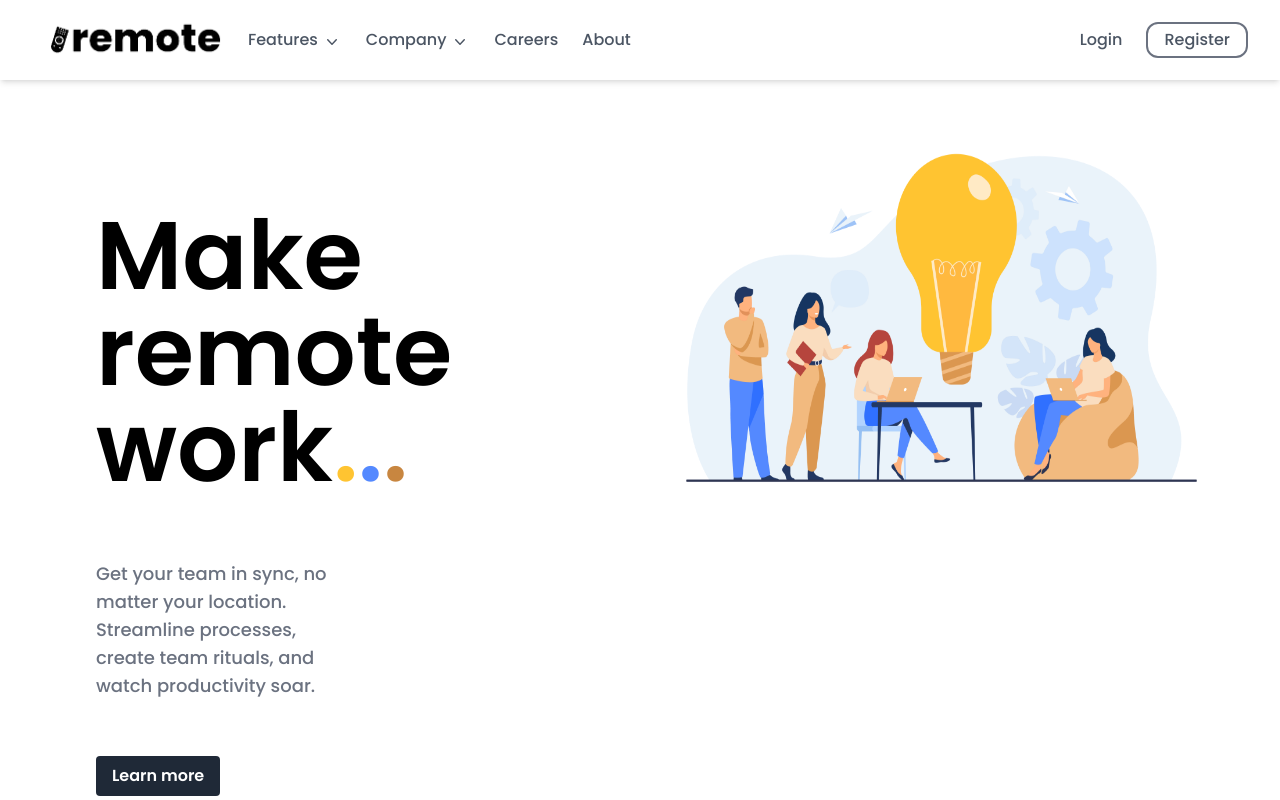
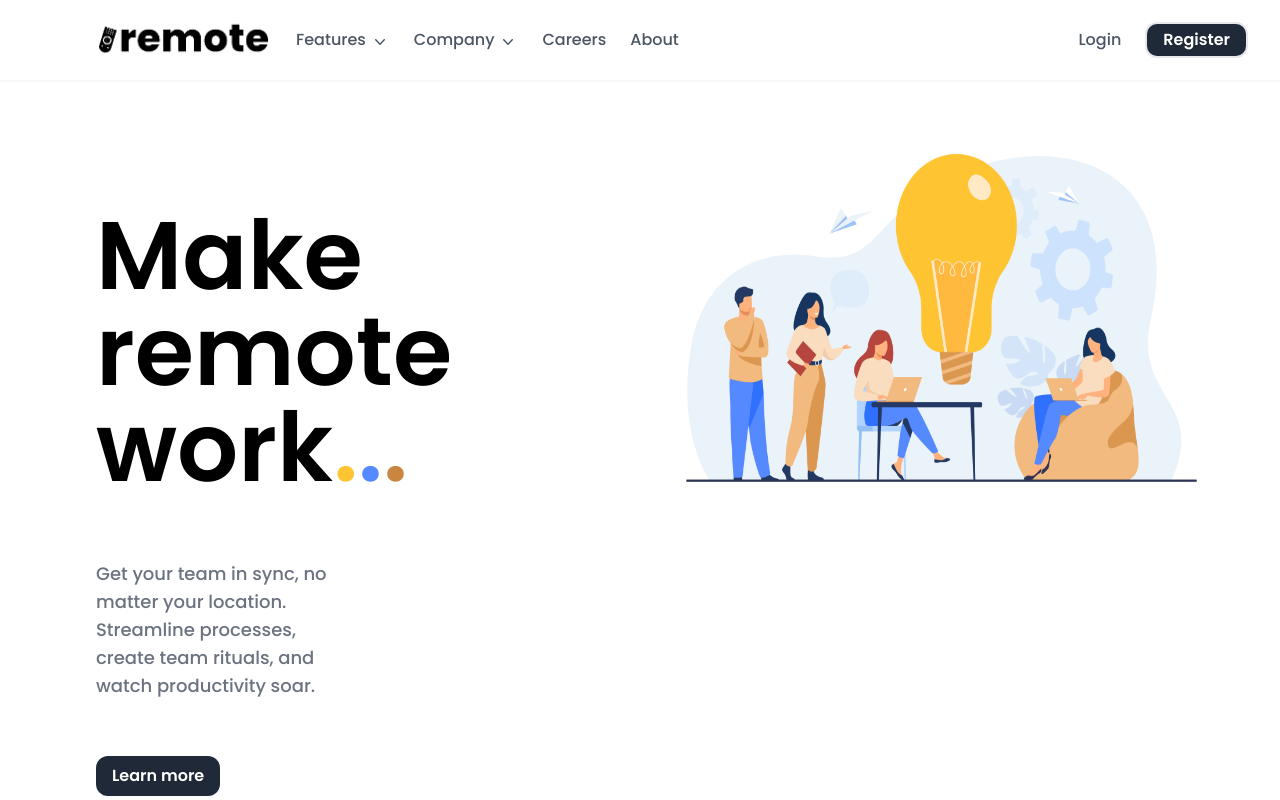
Before and after one commit to johncanero/remote-landing-page, a Next.js app: page / in a window 1280 px wide. Built offline with nearby package versions, Linux system fonts and the light colour scheme.

Commit message:
Hero Section Modify

```diff
--- a/components/Hero.tsx
+++ b/components/Hero.tsx
@@ -17,7 +17,7 @@ const Hero = () => {
             processes, create team rituals, and watch productivity soar.
           </p>
           {/* Button */}
-          <button className=" bg-gray-800 text-white font-semibold hover:bg-remoteOrange hover:text-gray-800 py-2 px-4 hover:border-transparent rounded md:mt-14">
+          <button className=" bg-gray-800 text-white font-semibold hover:bg-remoteOrange hover:text-gray-800 py-2 px-4 hover:border-transparent rounded-xl  md:mt-14">
             Learn more
           </button>
           {/* Companies */}
--- a/components/MobileDropdown.tsx
+++ b/components/MobileDropdown.tsx
@@ -29,7 +29,7 @@ export default function Example() {
         leaveFrom="transform opacity-100 scale-100"
         leaveTo="transform opacity-0 scale-95"
       >
-        <Menu.Items className="mt-96 z-10 w-48 h-96 rounded-lg bg-white shadow-lg ring-1 ring-black ring-opacity-5 focus:outline-none">
+        <Menu.Items className="mt-96 z-10 relative w-48 h-96 rounded-lg bg-white shadow-lg ring-1 ring-black ring-opacity-5 focus:outline-none">
           <div className="py-1">
             <Menu.Item>
               {({ active }) => (
--- a/components/Navbar.tsx
+++ b/components/Navbar.tsx
@@ -19,7 +19,7 @@ const Navbar = () => {
         {({ open }) => (
           <div>
             {/* Mobile */}
-            <div className="md:hidden sm:block mx-auto px-2 sm:px-6 lg:px-8 shadow-md">
+            <div className="md:hidden sm:block mx-auto px-2 sm:px-6 lg:px-8 shadow-sm">
               <div className="relative flex h-16 items-center justify-between">
                 <div className="flex flex-shrink-0 w-36 items-center">
                   <Link href="/" passHref>
@@ -35,7 +35,7 @@ const Navbar = () => {
             </div>
 
             {/* Tablet and Desktop */}
-            <div className="sm:hidden md:block sm:px-6 mx-auto px-2 md:px-8 lg:pl-12 shadow-md">
+            <div className="sm:hidden md:block sm:px-6 mx-auto px-2 md:px-8 lg:pl-24 shadow-sm flex justify-center">
               <div className="relative flex h-20 items-center justify-between">
                 <div className="flex flex-1 items-center justify-center sm:items-stretch sm:justify-start">
                   <div className="flex flex-shrink-0 h-8 md:w-32 lg:w-44 items-center">
@@ -78,7 +78,7 @@ const Navbar = () => {
                   {/* Profile dropdown */}
                   <Menu as="div" className="relative">
                     <div>
-                      <Menu.Button className="bg-white hover:bg-gray-50 text-gray-600 hover:text-gray-800  font-Poppins font-medium md: py-1 md:px-2 lg:px-4 border-2 border-gray-500 rounded-xl">
+                      <Menu.Button className="bg-gray-800 text-white font-semibold hover:bg-remoteOrange hover:text-gray-800 font-Poppins md:py-1 md:px-2 lg:px-4 border-2 rounded-xl">
                         <span className="sr-only">Open user menu</span>
                         Register
                       </Menu.Button>
```
